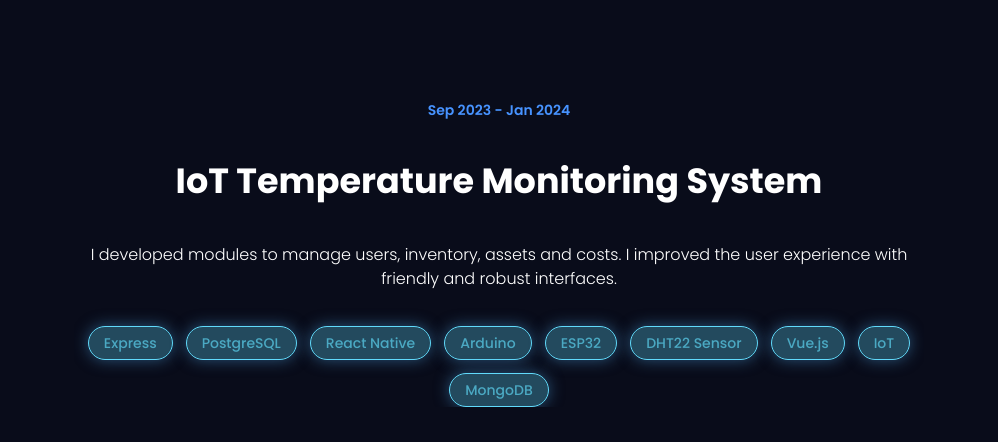
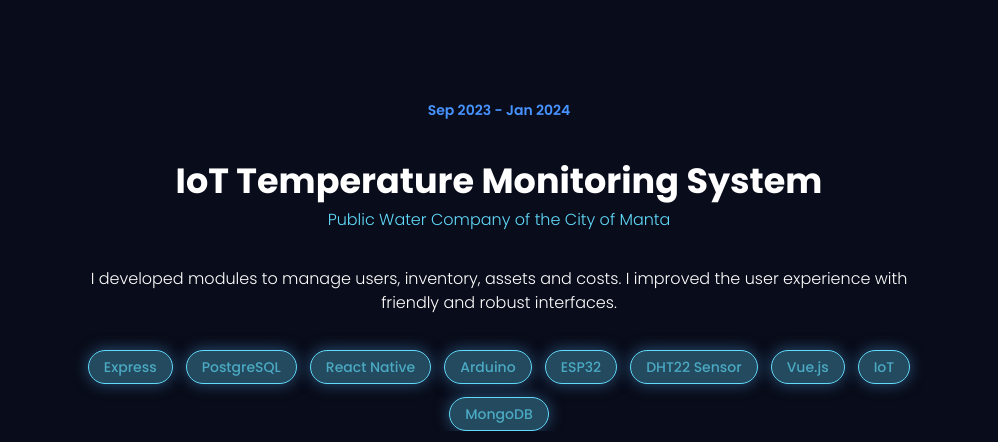
Before and after one commit to RoberthLoorDev/portfolio-roberth, an Astro site: page /projects/epam-temperatura-humidity in a window 1280 px wide. Shown: the top 442 px of the page, without its empty margins (141-1139 px from the left). Built offline with nearby package versions, Linux system fonts and the light colour scheme; Astro itself is replaced by a stand-in of ours.

Commit message:
update: add company name in project detail

```diff
--- a/src/pages/projects/[slug].astro
+++ b/src/pages/projects/[slug].astro
@@ -50,6 +50,7 @@
           >
 
           <h1 class="mt-[35px] text-[35px] font-bold md:text-center">{title}</h1>
+          <strong class="text-[#61DAFB] font-light md:text-center">{company}</strong>
 
           <p class="text-base font-light mt-[35px] md:text-center">{description}</p>
 
```
